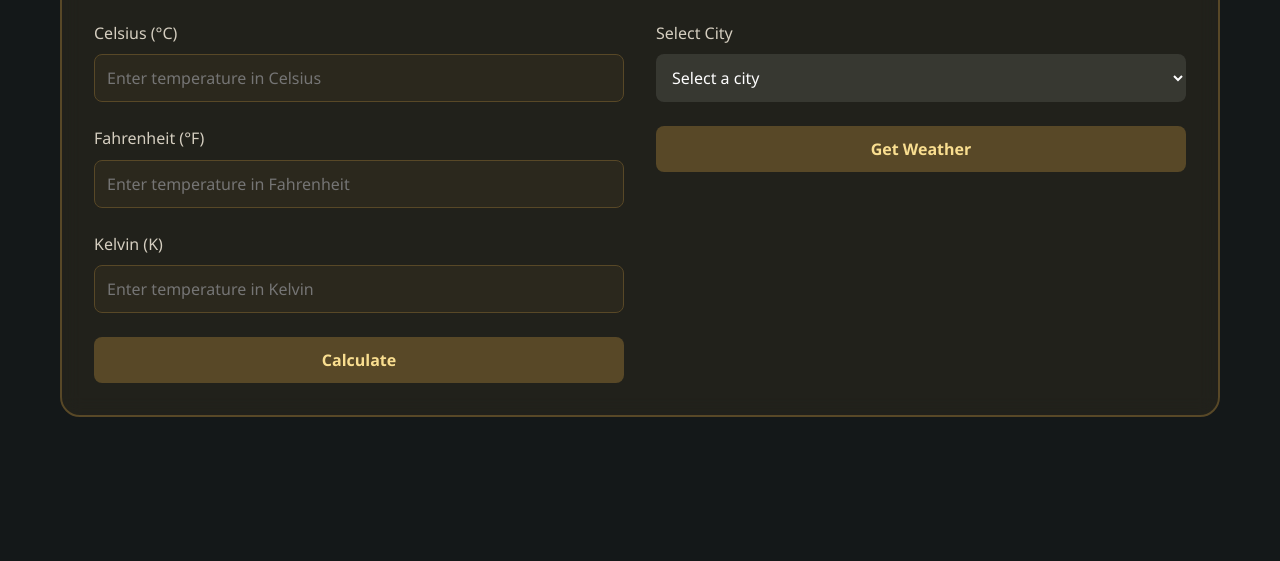
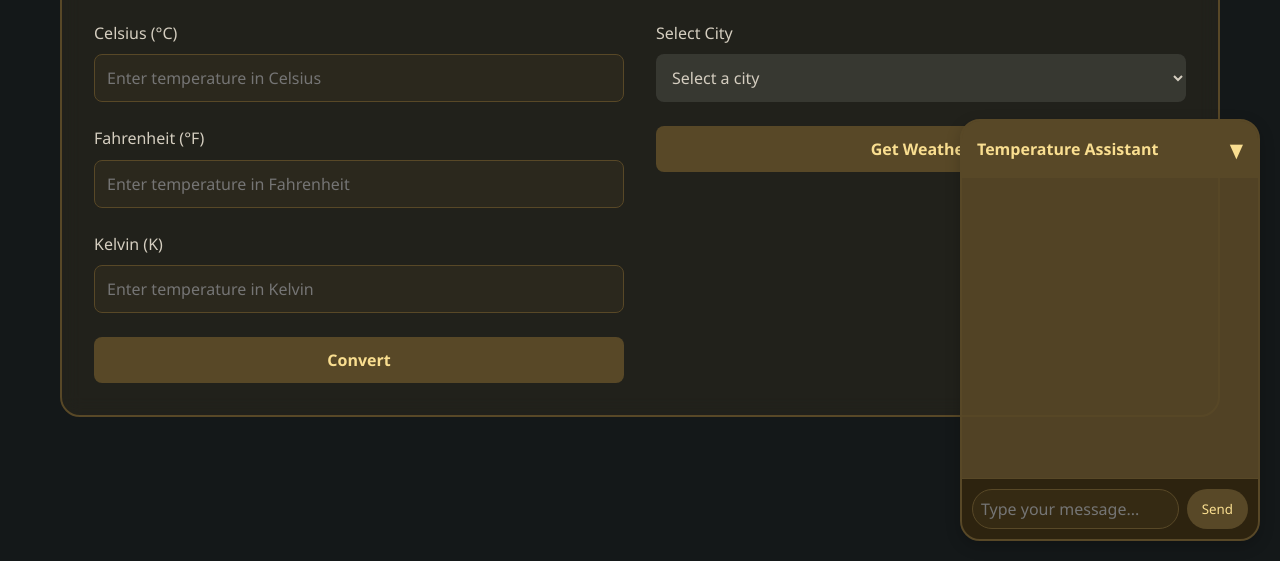
Before and after one commit to sai-sasank09/CTS_Null_Pointers, a plain HTML site: page NullPointers_Project1/index.html in a window 1280 px wide. Shown: the part 239-800 px from the top of the page. Drawn offline with Linux system fonts and the light colour scheme.

Commit message:
Update index.html

```diff
--- a/NullPointers_Project1/index.html
+++ b/NullPointers_Project1/index.html
@@ -39,7 +39,7 @@
                         <input type="number" id="kelvin" placeholder="Enter temperature in Kelvin">
                     </div>
 
-                    <button id="convertBtn" class="btn">Calculate</button>
+                    <button id="convertBtn" class="btn">Convert</button>
                 </div>
 
                 <!-- Weather Section -->
@@ -48,28 +48,38 @@
 
                     <div class="input-group">
                         <label for="citySelect">Select City</label>
-                        <select style="color: white;" id="citySelect" class="city-select">
+                        <select id="citySelect" class="city-select">
                             <option value="">Select a city</option>
-                            <option value="Chennai">Chennai</option>
-                            <option value="Hyderabad">Hyderabad</option>
-                            <option value="Bangalore">Bangalore</option>
-                            <option value="Delhi">Delhi</option>
+                            <option value="London">London</option>
+                            <option value="New York">New York</option>
+                            <option value="Tokyo">Tokyo</option>
+                            <option value="Paris">Paris</option>
+                            <option value="Dubai">Dubai</option>
+                            <option value="Singapore">Singapore</option>
+                            <option value="Sydney">Sydney</option>
                             <option value="Mumbai">Mumbai</option>
-                            <option value="Jaipur">Jaipur</option>
-                            <option value="Coimbatore">Coimbatore</option>
-                            <option value="Kolkata">Kolkata</option>
-                            <option value="Lucknow">Lucknow</option>
-                            <option value="Pune">Pune</option>
+                            <option value="Berlin">Berlin</option>
+                            <option value="Toronto">Toronto</option>
                         </select>
                     </div>
 
                     <button id="getWeatherBtn" class="btn weather-btn">Get Weather</button>
-                    <button id="toggleViewBtn" class="btn toggle-btn hidden">Toggle Table View</button>
-
-                    <div id="weatherResult" class="weather-result hidden">
-                        <div id="weatherInfo"></div>
+                    <button id="toggleViewBtn" class="btn toggle-btn hidden">Toggle View</button>
+                </div>
+            </div>
         </div>
 
+        <!-- Temperature Visualization -->
+        <div class="visualization-container hidden">
+            <div class="chart-container">
+                <canvas id="temperatureChart"></canvas>
+            </div>
+        </div>
+
+        <!-- City Cards Container -->
+        <div id="cityCards" class="city-cards"></div>
+
+        <!-- Weather Table -->
         <div id="weatherTable" class="weather-table hidden">
             <h3>Temperature Comparison Table</h3>
             <table>
@@ -83,15 +93,9 @@
                 <tbody id="temperatureTableBody"></tbody>
             </table>
         </div>
-                </div>
-            </div>
-        </div>
-
-        <!-- City Cards Container -->
-        <div id="cityCards" class="city-cards"></div>
 
         <!-- Chatbot Section -->
-        <!-- <div class="chatbot-container">
+        <div class="chatbot-container">
             <div class="chatbot-header">
                 <h3>Temperature Assistant</h3>
                 <button id="toggleChat" class="toggle-chat">▼</button>
@@ -101,8 +105,8 @@
                 <input type="text" id="userInput" placeholder="Type your message...">
                 <button id="sendMessage">Send</button>
             </div>
-        </div> -->
         </div>
-    <script src="script.js"></script>
+    </div>
+    <script src="script.js" type="module"></script>
 </body>
 </html>
```
Lines whose indentation alone changed are shown as unchanged.
